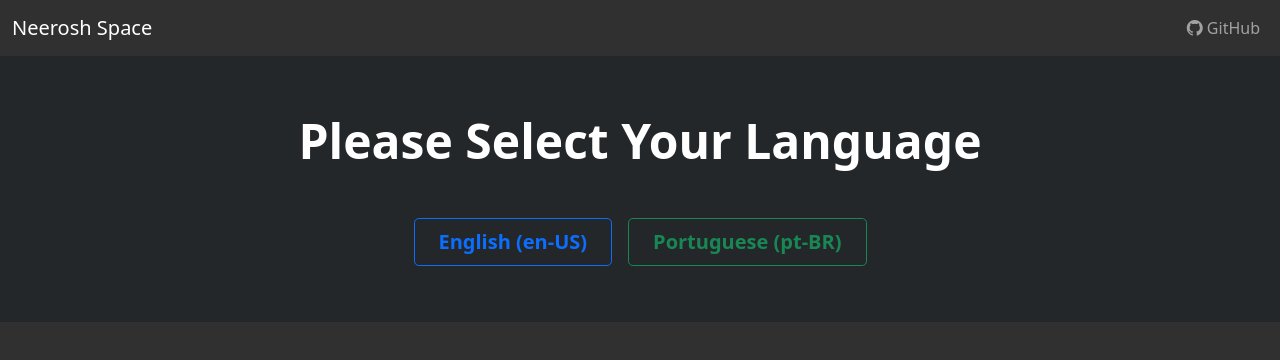
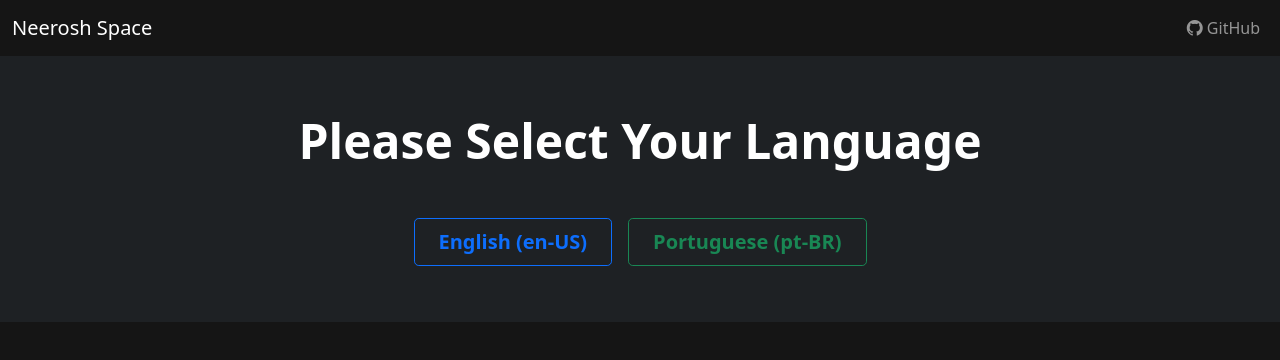
Before and after one commit to Neerosh/Neerosh.github.io, a website: page index.html in a window 1280 px wide. Drawn offline with Linux system fonts and the light colour scheme.

Commit message:
change background

```diff
--- a/css/style.css
+++ b/css/style.css
@@ -2,7 +2,7 @@
 
 
 html, body{
-    background-color: #303030;
+    background-color: #151515;
     -webkit-font-smoothing: antialiased;
     image-rendering: -webkit-optimize-contrast;
 }
```
